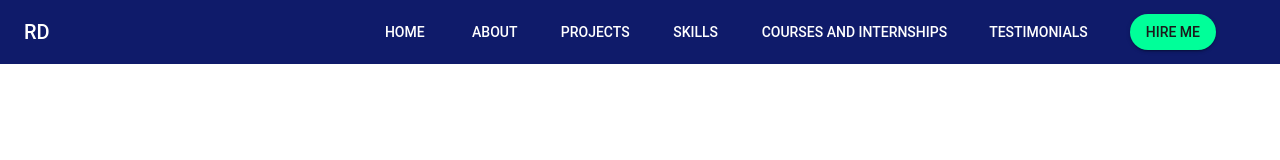
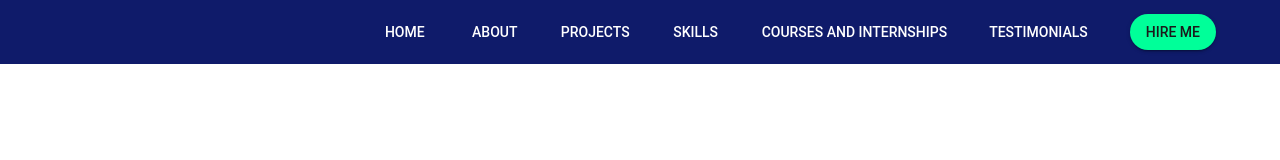
Before and after one commit to Monalika42/My-Portfolio, a React (Create React App) app: page / in a window 1280 px wide. Shown: the top 160 px of the page. Built offline with nearby package versions, Linux system fonts and the light colour scheme; some icons are missing.

Commit message:
Update NavBar.js

```diff
--- a/src/components/NavBar.js
+++ b/src/components/NavBar.js
@@ -62,7 +62,7 @@ const Navbar = () => {
       <AppBar position="static" className="navbar">
         <Toolbar>
           <Typography variant="h6" className="navbar-title">
-            RD
+
           </Typography>
 
           {/* ✅ Show only when screen is mobile */}
```
